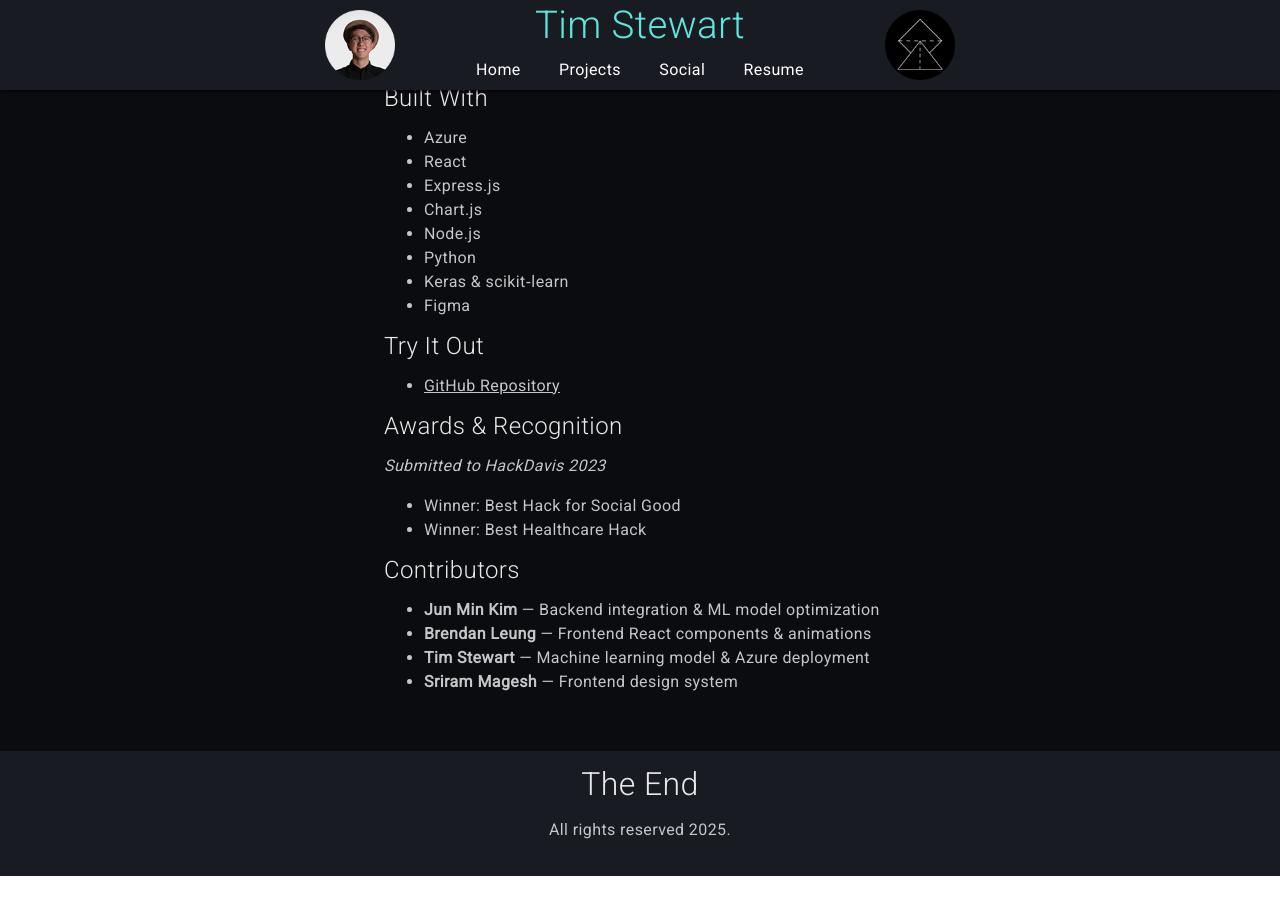
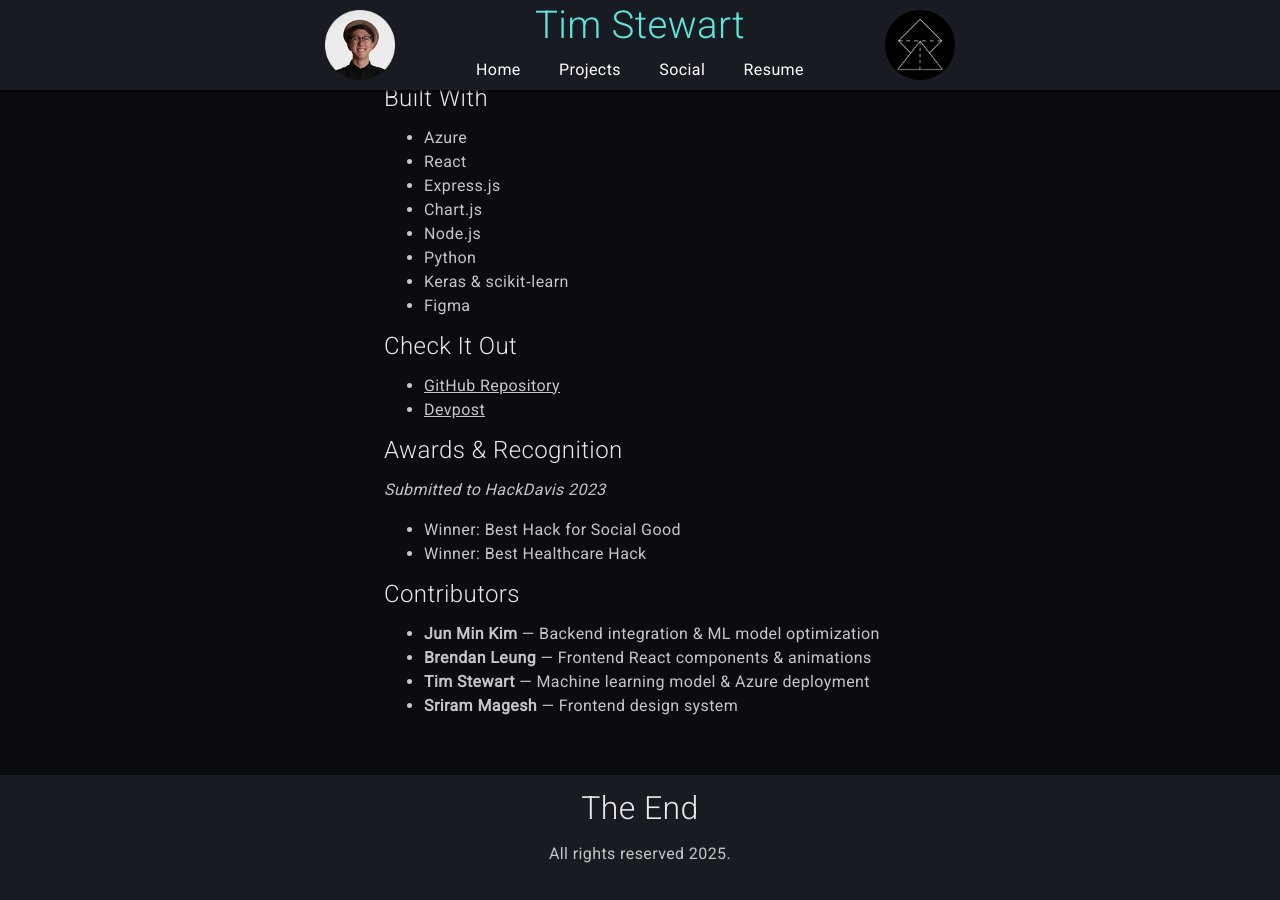
Before and after one commit to TimStewartJ/personal-site, a Jekyll site: the page built from _posts/2023-05-20-GluChart.html, in a window 1280 px wide and 900 px high, scrolled down 1141 px. Built offline with Jekyll 4.4.1, drawn with Linux system fonts in a browser that asks for light colours; before the commit the page ends 2017 px from its top, so only the background shows below that.

Commit message:
fix: update section title and add Devpost link for GluChart

```diff
--- a/_posts/2023-05-20-GluChart.html
+++ b/_posts/2023-05-20-GluChart.html
@@ -45,9 +45,10 @@
   <li>Figma</li>
 </ul>
 
-<h2>Try It Out</h2>
+<h2>Check It Out</h2>
 <ul>
   <li><a href="https://github.com/timstewartj/gluchart">GitHub Repository</a></li>
+  <li><a href="https://devpost.com/software/gluchart">Devpost</a></li>
 </ul>
 
 <h2>Awards & Recognition</h2>
```
